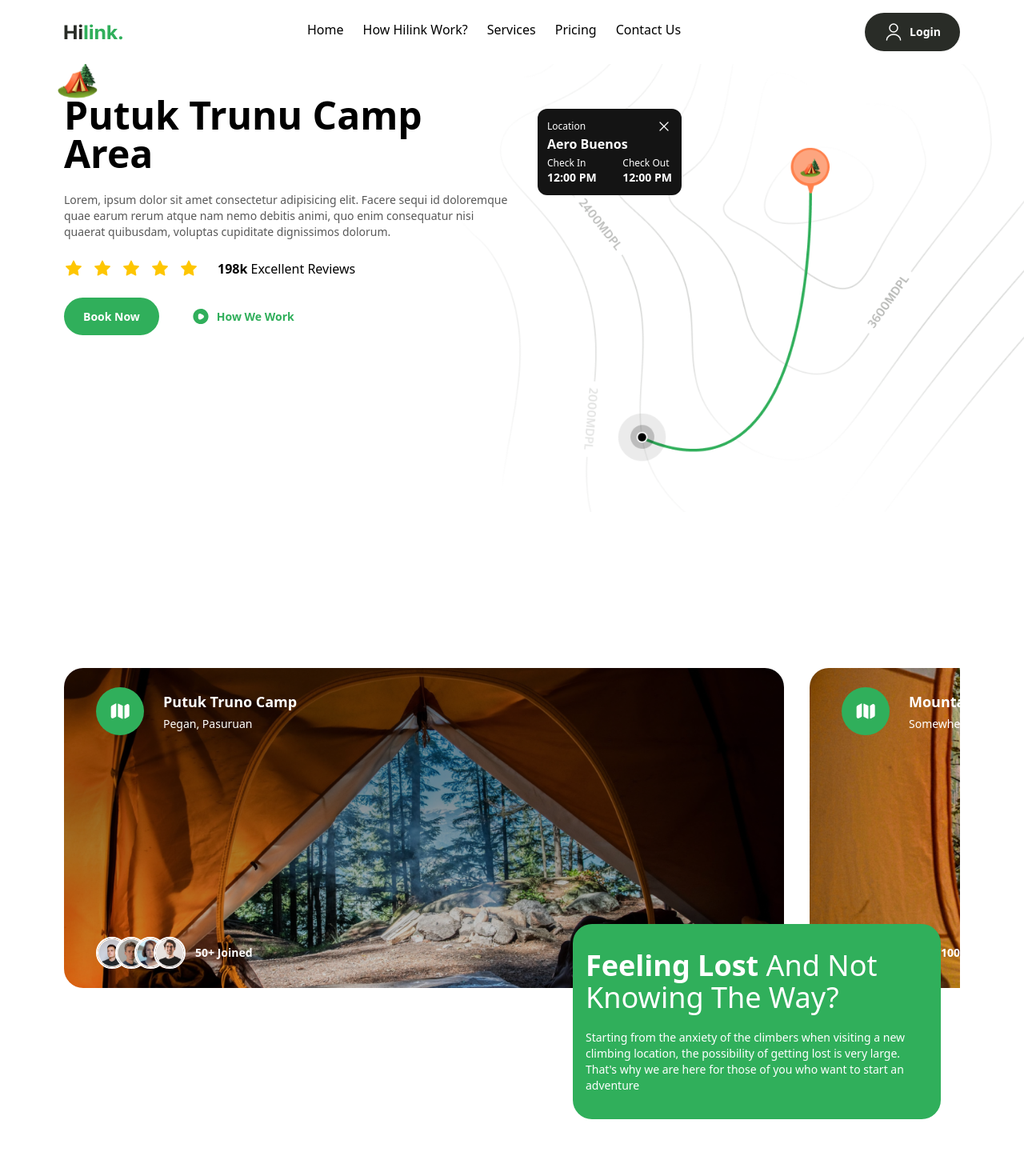
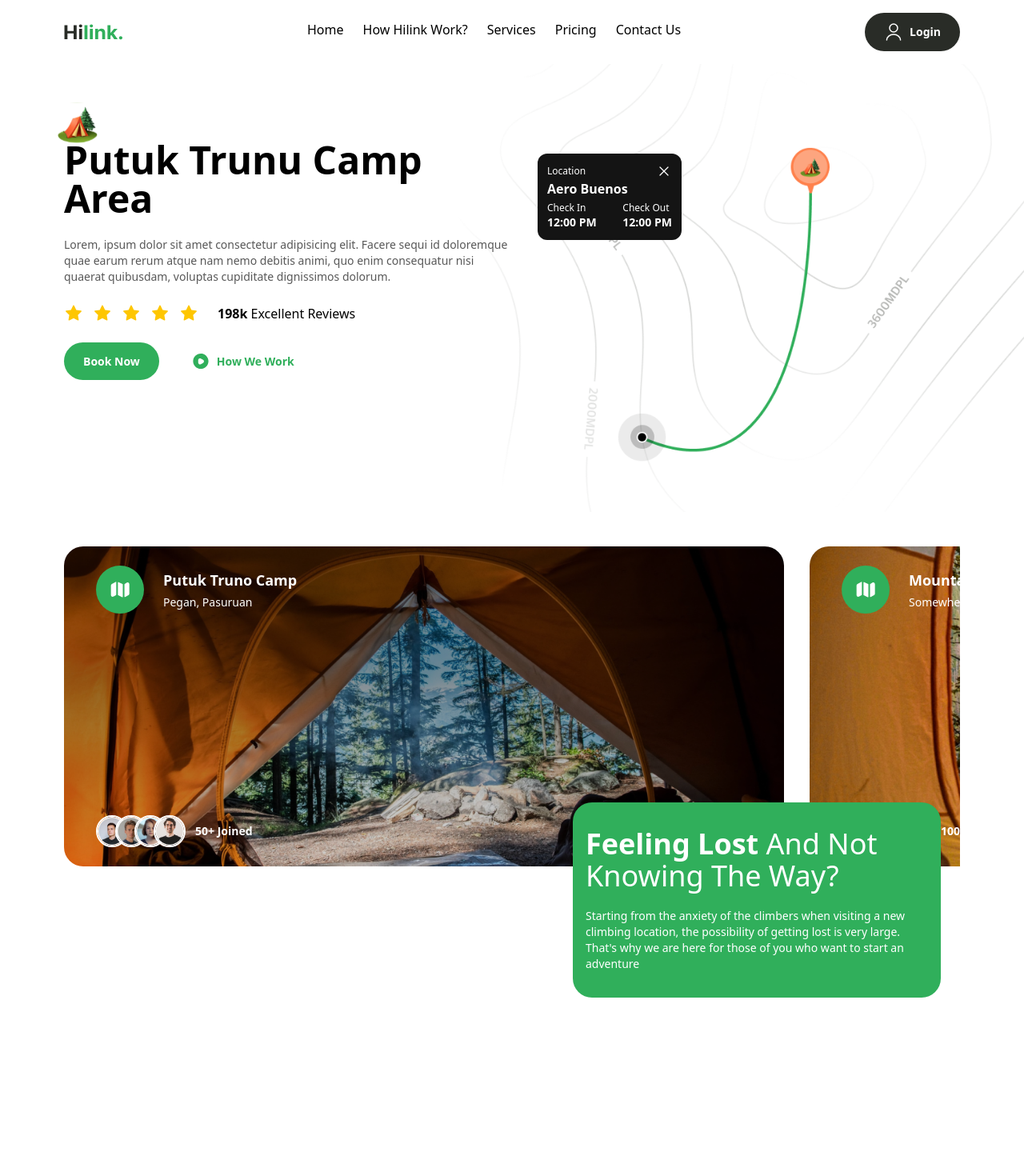
Before and after one commit to RiyadhBenhallou/travel-app, a Next.js app: page / in a window 1280 px wide. Shown: the top 1445 px of the page at 80% size. Built offline with nearby package versions, Linux system fonts and the light colour scheme.

Commit message:
fix spacing between sections

```diff
--- a/components/camp.tsx
+++ b/components/camp.tsx
@@ -3,7 +3,7 @@ import Image from "next/image";
 
 export default function Camp() {
   return (
-    <section className="container mx-auto relative px-6 lg:px-20 py-10 lg:py-20 lg:mb-10 flex flex-col mt-52">
+    <section className="container mx-auto relative px-6 lg:px-20 py-10 lg:py-20 lg:mb-10 flex flex-col">
       <div className="hide-scrollbar flex justify-start items-start h-[340px] lg:h-[400px] gap-8 overflow-x-auto">
         <CampSite
           backgroundImage="bg-bg-img-1"
--- a/components/hero.tsx
+++ b/components/hero.tsx
@@ -3,7 +3,7 @@ import Button from "./ui/button";
 
 export default function Hero() {
   return (
-    <section className="container mx-auto px-6 lg:px-20 py-10 pb-32 mb-32 flex flex-col gap-20 lg:flex-row">
+    <section className="container mx-auto px-6 lg:px-20 py-10 pb-32 mt-14 flex flex-col gap-20 lg:flex-row">
       <div className="hero-map mt-28 lg:mt-0" />
       <div className="relative z-20 flex flex-col lg:w-1/2">
         <Image
```
